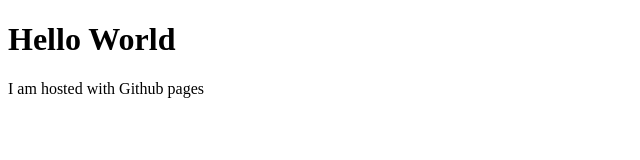
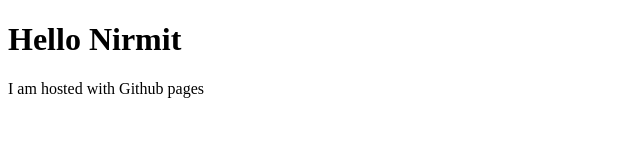
Before and after one commit to nirmitarora01/Todo-App, a plain HTML site: page index.html in a window 1280 px wide. Shown: the full height of the page, 0-640 px from the left. Drawn offline with Linux system fonts and the light colour scheme.

Commit message:
Update index.html

```diff
--- a/index.html
+++ b/index.html
@@ -6,7 +6,7 @@
     <title>Document</title>
 </head>
 <body>
-    <h1>Hello World</h1>
+    <h1>Hello Nirmit</h1>
     <p>I am hosted with Github pages</p>
 </body>
 </html>
```
